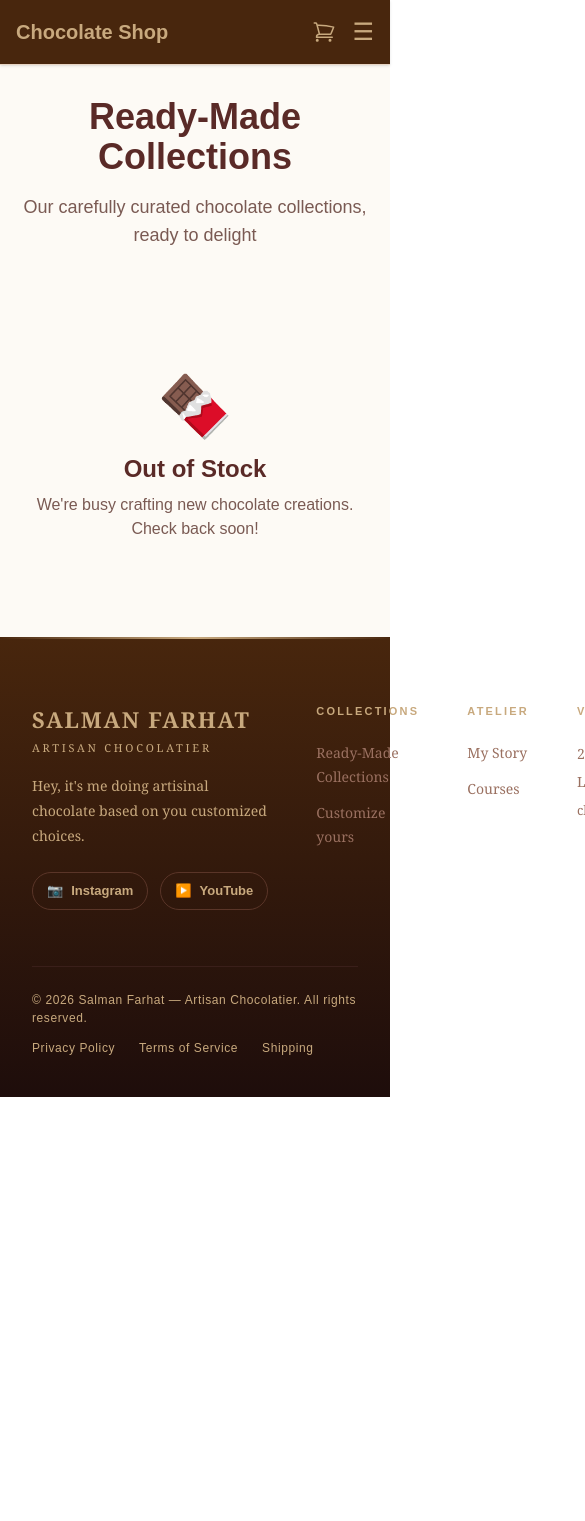
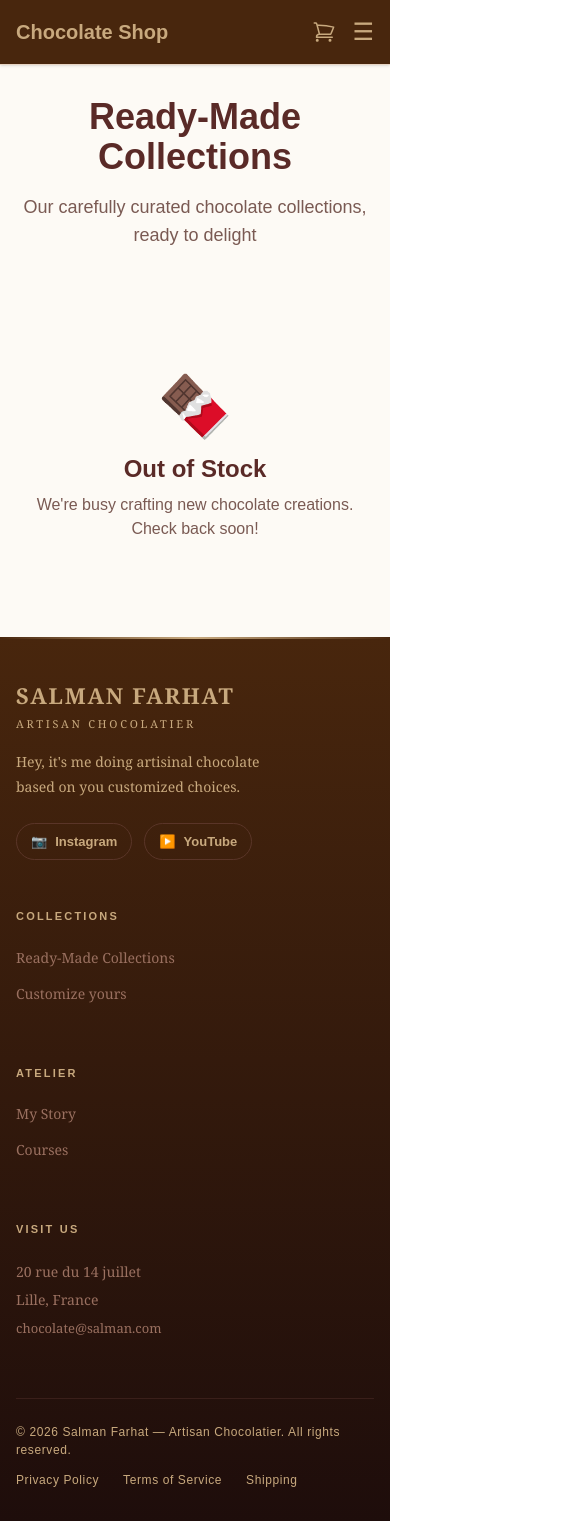
Before and after one commit to salmanfarhat1/chocolate-frontend, a Next.js app: page / in a window 390 px wide. Shown: the top 1521 px of the page, 585 px wide, since content can reach past the window. Before the commit the page ends 1097 px from the top, so only its background shows below. Built offline with nearby package versions, Linux system fonts and the light colour scheme; no server answers.

Commit message:
fixing the padding in the footer for the mobile screen size

```diff
--- a/app/components/Footer.tsx
+++ b/app/components/Footer.tsx
@@ -9,13 +9,13 @@ export default function Footer() {
       <div style={{
         maxWidth: "1200px",
         margin: "0 auto",
-        padding: "64px 32px 40px",
+        padding: "40px 16px 32px",
         fontFamily: "'Georgia', 'Times New Roman', serif"
       }}>
 
         <div style={{
           display: "grid",
-          gridTemplateColumns: "2fr 1fr 1fr 1fr",
+          gridTemplateColumns: "repeat(auto-fit, minmax(160px, 1fr))",
           gap: "48px",
           marginBottom: "56px"
         }}>
```
